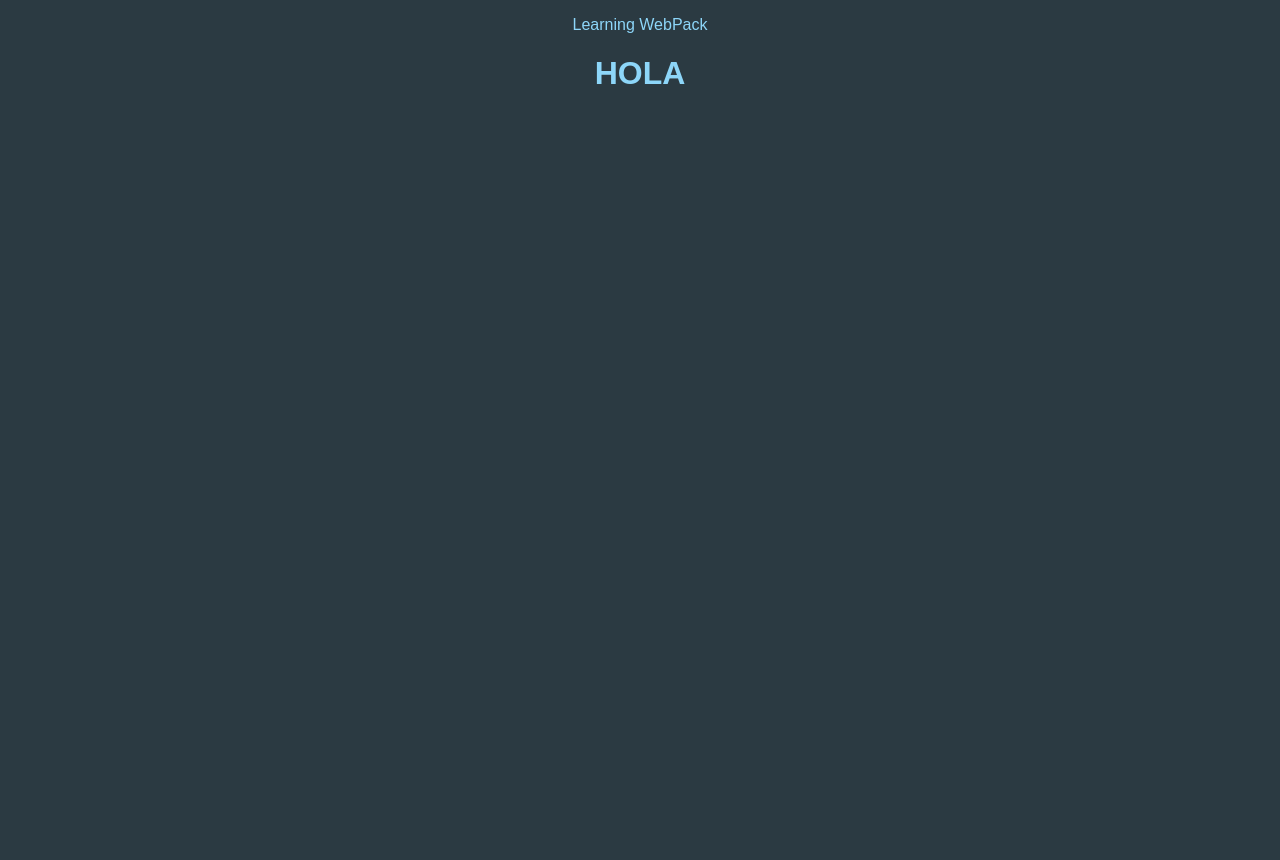
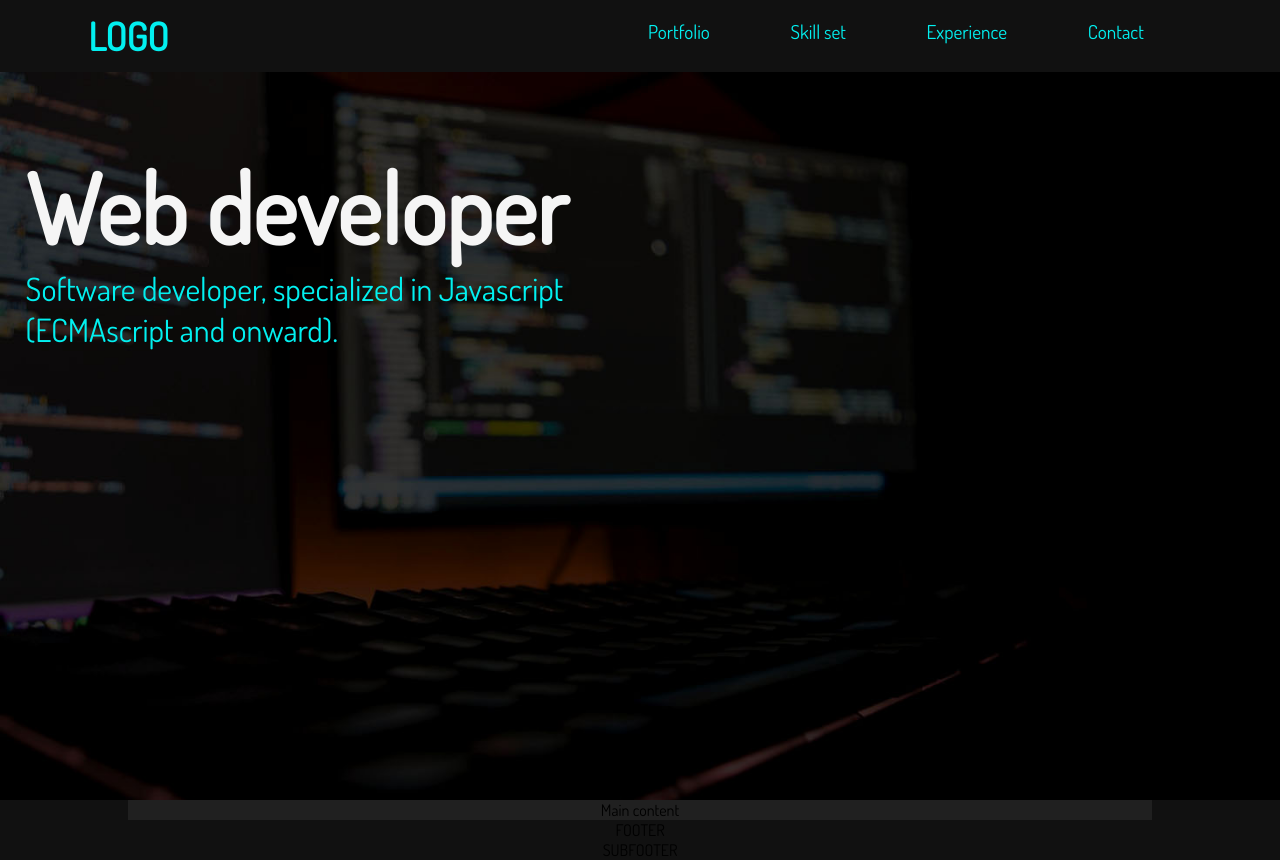
Before and after one commit to Panterday/portfolio, a website built with webpack: page src/index.html in a window 1280 px wide. Before the commit the page ends 816 px from the top, so only its background shows below. Built offline with nearby package versions, Linux system fonts and the light colour scheme; files whose address does not match are found by name.

Commit message:
gisap working

```diff
--- a/package.json
+++ b/package.json
@@ -28,5 +28,8 @@
     "webpack": "^5.36.2",
     "webpack-cli": "^4.6.0",
     "webpack-dev-server": "^3.11.2"
+  },
+  "dependencies": {
+    "gsap": "^3.6.1"
   }
 }
--- a/src/index.html
+++ b/src/index.html
@@ -6,10 +6,32 @@
     <meta name="viewport" content="width=device-width, initial-scale=1.0">
     <title>Learning WebPack</title>
 </head>
-<body>
-    <div>
-        <p>Learning WebPack</p>
-        <h1>HOLA </h1>
+<body class="allContent">
+    <div class="header">
+        <h1 id="logo">LOGO</h1>
+        <nav class="menu">
+            <a href="#">Portfolio</a>
+            <a href="#">Skill set</a>
+            <a href="#">Experience</a>
+            <a href="#">Contact</a>
+        </nav>
     </div>
+    <nav class="nav-bar">
+        <div class="hero">
+            <h1>
+                Web developer
+            </h1>
+            <p>
+                Software developer, specialized in Javascript (ECMAscript and onward).
+            </p>
+        </div>
+    </nav>
+    <div class="main">
+        <div class="main-content" id="particles-js">
+            Main content
+        </div>
+    </div>
+    <div class="footer">FOOTER</div>
+    <div class="subfooter">SUBFOOTER</div>
 </body>
 </html>
--- a/src/index.js
+++ b/src/index.js
@@ -1,5 +1,6 @@
-import style from "./styles.css";
-import logo from "./assets/icon.ico"
-import pic1 from "./assets/webpack.png"
+import gsap from 'gsap';
+import './styles.css';
 
-console.log("hola prueba")
+console.log("hola prueba 2")
+
+gsap.from('#logo', {opacity: 0, duration: 1, y: -50})
--- a/src/styles.css
+++ b/src/styles.css
@@ -1,38 +1,143 @@
-@font-face {
-    font-family: "Chalet";
-    src: url("./assets/chalet.woff") format("woff");
+
+@import url('https://fonts.googleapis.com/css2?family=Dosis:wght@200;400&display=swap');
+
+
+*{
+    box-sizing: border-box;
+    margin: 0;
+    padding: 0;
 }
 
-html {
-    box-sizing: border-box;
-    font-family: "Chalet", sans-serif;
-    font-size: 16px;
-    background-color: #2b3a42;
-    color: #8dd6f9;
-    background-image: url("assets/cohete.jpg");
+html{
+    height: 100%;
 }
 
-.icon {
-    max-width: 4rem;
+body{
+    min-height: 100%;
+    background-color: #111111;
+    font-family: 'Dosis', sans-serif;
 }
 
-#secondImage{
-    width: 300px;
+/* defining zones */
+
+.header{
+    grid-area: header;
 }
-body{
-    margin: 0;
-    min-height: 100vh;
-    justify-content: center;
-    align-items: center;
+
+.nav-bar{
+    grid-area: navbar;
+}
+
+.main{
+    grid-area: main;
+}
+
+.footer{
+    grid-area: footer;
+}
+
+.subfooter{
+    grid-area: subfooter;
+}
+
+.allContent{
+    grid-template:
+        "header" 9%
+        "navbar" 91%
+        "main"
+        "footer"
+        "subfooter"
+    ;
+}
+
+.allContent {
+    display: grid;
+    grid-template-areas:
+        "header"
+        "navbar"
+        "main"
+        "footer"
+        "subfooter"
+    ;
+}
+
+/* styling zones */
+
+.allContent > *{
     text-align: center;
 }
 
-a {
-    color: white;
+/* Styling header */
+.header{
+    background-color: #111111;
+    position: fixed;
+    width: 100%;
+    /* box-shadow: 0px 1px 10px black; */
+    z-index: 10;
+    /* top: 0;
+    left: 0;  */
+    font-size: 1.2em;
+    color: #02f0f0;
 }
 
-.myMenu {
-    margin: 1rem auto;
-    display: flex;
-    justify-content: space-evenly;
+.header h1{
+    padding: 0.3em;
 }
+
+.menu{
+    float: right;
+    padding: 1.5%;
+    width: 40em;
+}
+
+.menu a{
+    text-decoration: none;
+    padding: 2em;
+    color: #02f0f0;
+}
+
+.header h1{
+    float: left;
+    margin-left: 2em;
+}
+
+/* Styling navbar */
+.nav-bar{
+    background-color: #111111;
+    background-image: url(./assets/backgroundnav.jpg);
+    background-size: 100%;
+    background-repeat: no-repeat;
+}
+
+.hero{
+    text-align: left;
+    height: 24em;
+    width: 40em;
+    padding: 2%;
+}
+
+.hero h1{
+    /* color: #02f0f0; */
+    color: whitesmoke;
+    font-size: 6em;
+    margin-top: 0.5em;
+}
+
+.hero p{
+    color: #02f0f0;
+    font-size: 2em;
+}
+
+/* styling main */
+.main{
+
+}
+
+/* Styling main content */
+
+.main-content{
+    width: 80%;
+    margin: auto;
+    height: 100%;
+    background-color: #202020;
+}
```
Also changed, not shown: src/assets/backgroundnav.jpg (added), 1 other file.
